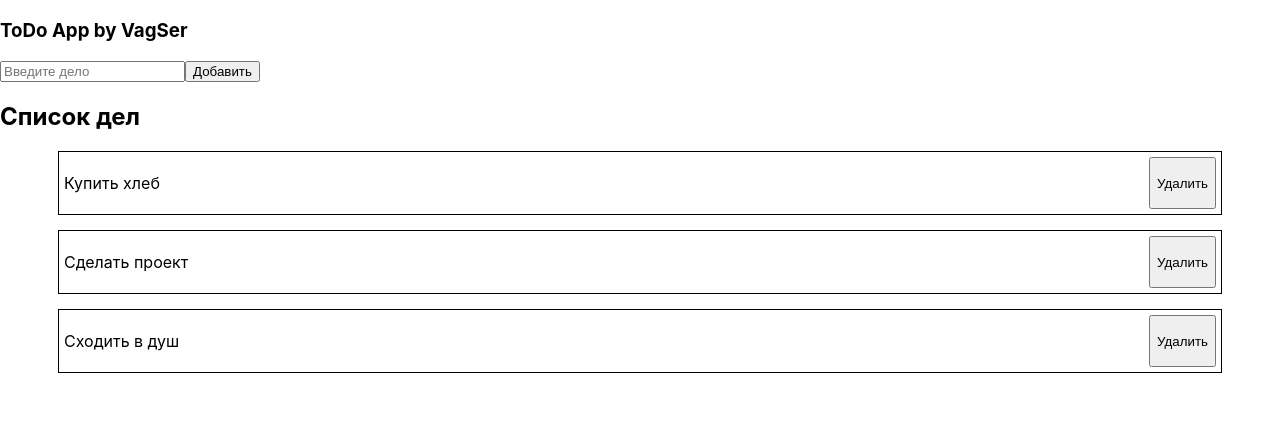
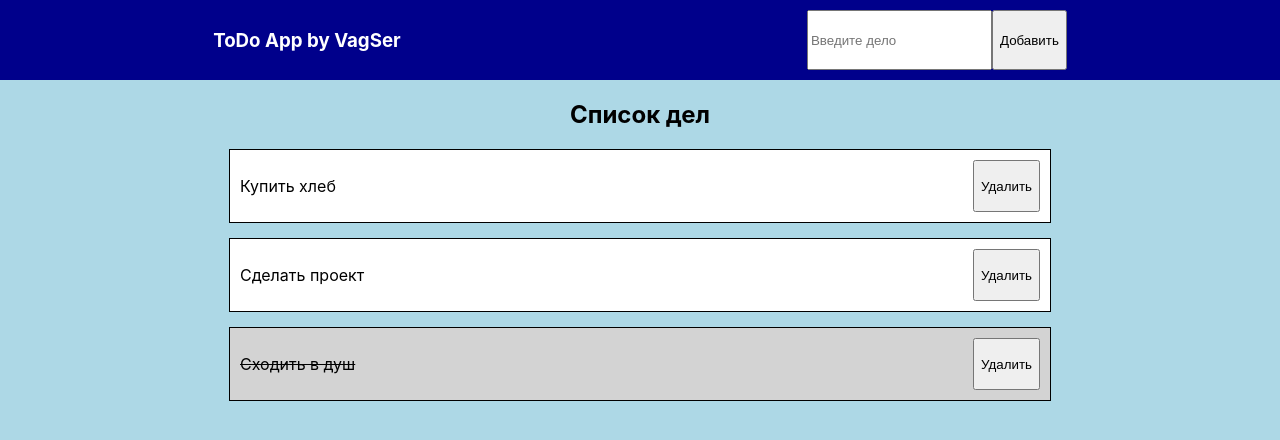
Before and after one commit to VagSer/todo-list, a React (Create React App) app: page / in a window 1280 px wide. Shown: the top 440 px of the page. Built offline with nearby package versions, Linux system fonts and the light colour scheme.

Commit message:
Удаление дел + декомпозиция + стили

```diff
--- a/src/App.js
+++ b/src/App.js
@@ -1,6 +1,6 @@
-import './style/App.css';
 import {useState} from 'react';
 import ToDoList from './components/ToDoList';
+import MyHeader from './components/MyHeader';
 
 function App() {
   const [newTodo, setNewTodo] = useState({
@@ -12,7 +12,7 @@ function App() {
     {id: 2, text: 'Сходить в душ', isDone: true}
   ])
 
-  const addTodo = () => {
+  const addTodo = (e) => {
     if (newTodo.text) {
       setAllTodos([...allTodos, newTodo])
       setNewTodo({
@@ -26,21 +26,9 @@ function App() {
   }
 
   return (
-    <div>
-      <header>
-        <h3>ToDo App by VagSer</h3>
-        <input
-          placeholder='Введите дело'
-          value={newTodo.text}
-          onChange={(e) => {setNewTodo({...newTodo, text: e.target.value})}}
-        />
-        <button
-          onClick={addTodo}
-        >
-          Добавить
-        </button>
-      </header>
-      <ToDoList title='Список дел' todos={allTodos} removeTodo={removeTodo}/>
+    <div className='App'>
+      <MyHeader newTodo={newTodo} setNewTodo={setNewTodo} addTodo={addTodo}/>
+      <ToDoList title={allTodos.length? 'Список дел' : 'Дел нет'} todos={allTodos} removeTodo={removeTodo}/>
     </div>
   );
 }
--- /dev/null
+++ b/src/components/MyHeader.jsx
@@ -0,0 +1,23 @@
+import '../style/MyHeader.css'
+
+function MyHeader(props) {
+    return(
+        <header className="MyHeader">
+            <h3>ToDo App by VagSer</h3>
+        <div style={{display: 'flex'}}>
+            <input
+            placeholder='Введите дело'
+            value={props.newTodo.text}
+            onChange={(e) => {props.setNewTodo({...props.newTodo, text: e.target.value})}}
+            />
+            <button
+            onClick={props.addTodo}
+            >
+            Добавить
+            </button>
+        </div>
+      </header>
+    )
+}
+
+export default MyHeader
--- a/src/components/ToDoItem.jsx
+++ b/src/components/ToDoItem.jsx
@@ -1,12 +1,23 @@
 import '../style/ToDoItem.css'
+import {useState} from 'react'
 
 function ToDoItem(props) {
+    const [isDone, setIsDone] = useState(props.todo.isDone)
+
     return (
-      <div className="Item">
+      <div
+        className={(isDone === true)? "Item Done" : "Item"}
+        onClick={() => {
+          setIsDone(!isDone)
+        }}
+      >
         <p>{props.todo.text}</p>
         <button
-          onClick={() => {props.delete(props.todo)}}
-        >Удалить</button>
+            onClick={() => {
+              props.delete(props.todo)
+            }}
+          >Удалить
+        </button>
       </div>
     );
   }
--- a/src/components/ToDoList.jsx
+++ b/src/components/ToDoList.jsx
@@ -4,7 +4,7 @@ import ToDoItem from "./ToDoItem";
 function ToDoList(props) {
     return (
       <div className="ToDoList">
-        <h2>{props.title}</h2>
+        <h2 style={{textAlign: 'center'}}>{props.title}</h2>
         {props.todos.map(todo => <ToDoItem key={todo.id} todo={todo} delete={props.removeTodo}/>)}
       </div>
     );
--- a/src/style/App.css
+++ /dev/null
@@ -1,38 +0,0 @@
-.App {
-  text-align: center;
-}
-
-.App-logo {
-  height: 40vmin;
-  pointer-events: none;
-}
-
-@media (prefers-reduced-motion: no-preference) {
-  .App-logo {
-    animation: App-logo-spin infinite 20s linear;
-  }
-}
-
-.App-header {
-  background-color: #282c34;
-  min-height: 100vh;
-  display: flex;
-  flex-direction: column;
-  align-items: center;
-  justify-content: center;
-  font-size: calc(10px + 2vmin);
-  color: white;
-}
-
-.App-link {
-  color: #61dafb;
-}
-
-@keyframes App-logo-spin {
-  from {
-    transform: rotate(0deg);
-  }
-  to {
-    transform: rotate(360deg);
-  }
-}
--- /dev/null
+++ b/src/style/MyHeader.css
@@ -0,0 +1,9 @@
+.MyHeader {
+    display: flex;
+    color: white;
+    background-color: darkblue;
+    justify-content: space-around;
+    position: sticky;
+    top: 0;
+    padding: 10px;
+}
--- a/src/style/ToDoItem.css
+++ b/src/style/ToDoItem.css
@@ -3,6 +3,17 @@
     border: 1px solid black;
     justify-content: space-between;
     width: 90%;
+    max-width: 800px;
     margin: 15px auto;
-    padding: 5px;
+    padding: 10px;
+    background-color: white;
+    cursor: pointer;
 }
+
+.Done {
+    background-color: lightgray;
+}
+
+.Done p {
+    text-decoration: line-through;
+}
--- a/src/style/index.css
+++ b/src/style/index.css
@@ -5,6 +5,7 @@ body {
     sans-serif;
   -webkit-font-smoothing: antialiased;
   -moz-osx-font-smoothing: grayscale;
+  background-color: lightblue;
 }
 
 code {
```
Also changed, not shown: src/style/ToDoList.css (added).
